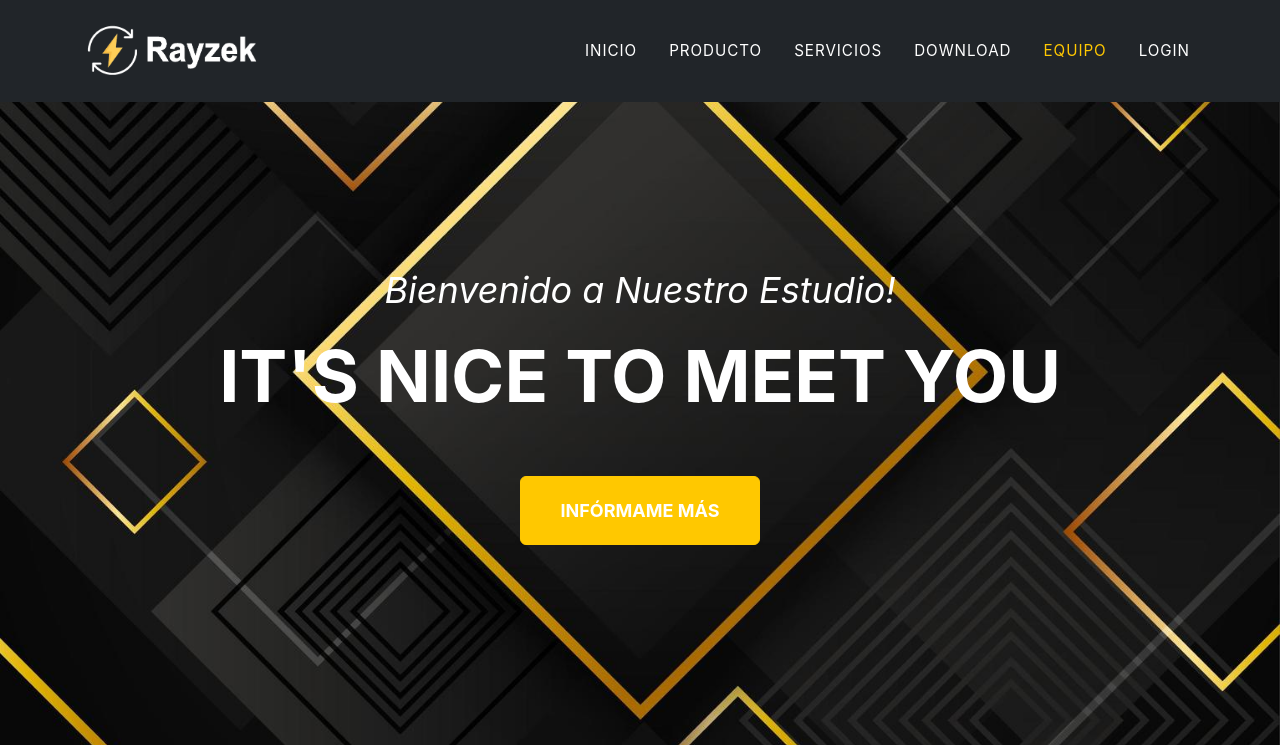
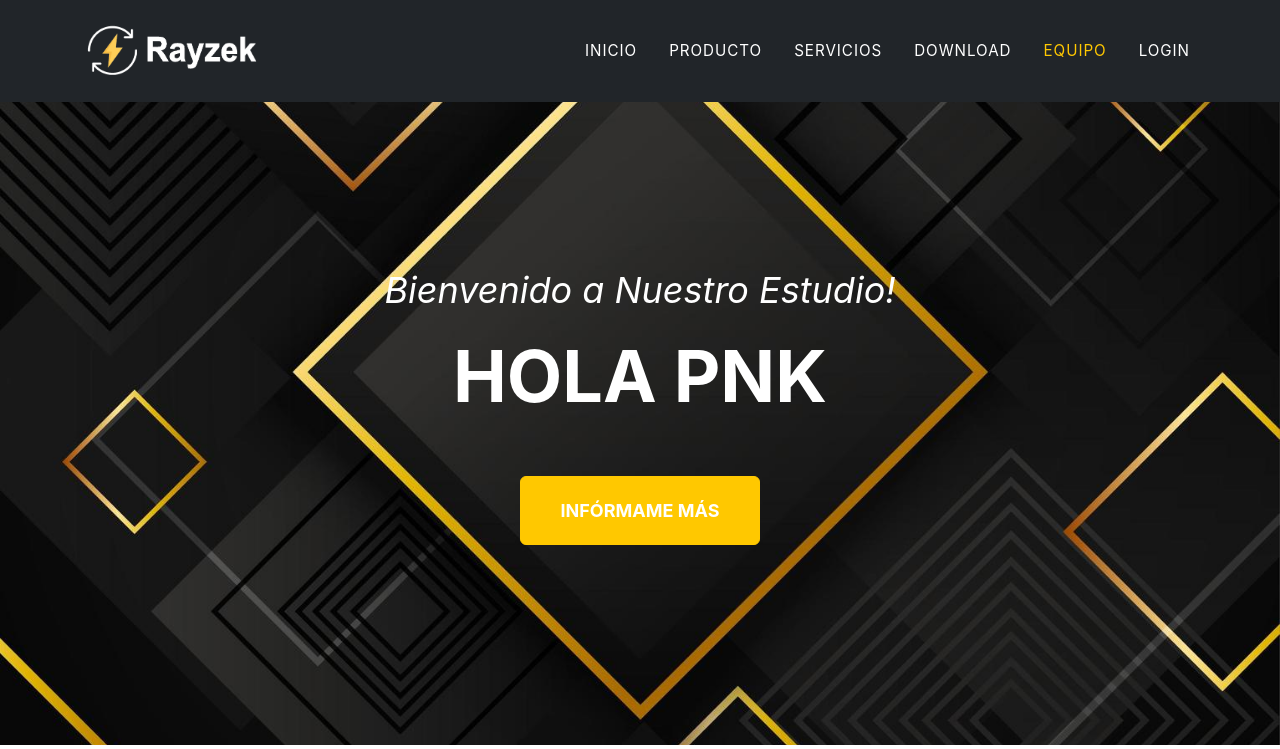
Before and after one commit to Kumati63/Rayzek, a Django app: template templates/PrimeraApp/LandingPage.html in a window 1280 px wide. Shown: the top 749 px of the page. Run offline with Django 3.2, Linux system fonts and the light colour scheme; the template is opened without the code that fills it, so the values that code supplies are empty; some libraries are stand-ins or nearby versions.

Commit message:
CAMBIO DE SUBTITULO
cambio de nice to meet you a hola pnk

```diff
--- a/templates/PrimeraApp/LandingPage.html
+++ b/templates/PrimeraApp/LandingPage.html
@@ -42,7 +42,7 @@
     <header class="masthead">
         <div class="container">
             <div class="masthead-subheading">Bienvenido a Nuestro Estudio!</div>
-            <div class="masthead-heading text-uppercase">It's Nice To Meet You</div>
+            <div class="masthead-heading text-uppercase">HOLA PNK</div>
             <a class="btn btn-primary btn-xl text-uppercase" href="#Producto">Infórmame más</a>
         </div>
     </header>
```
